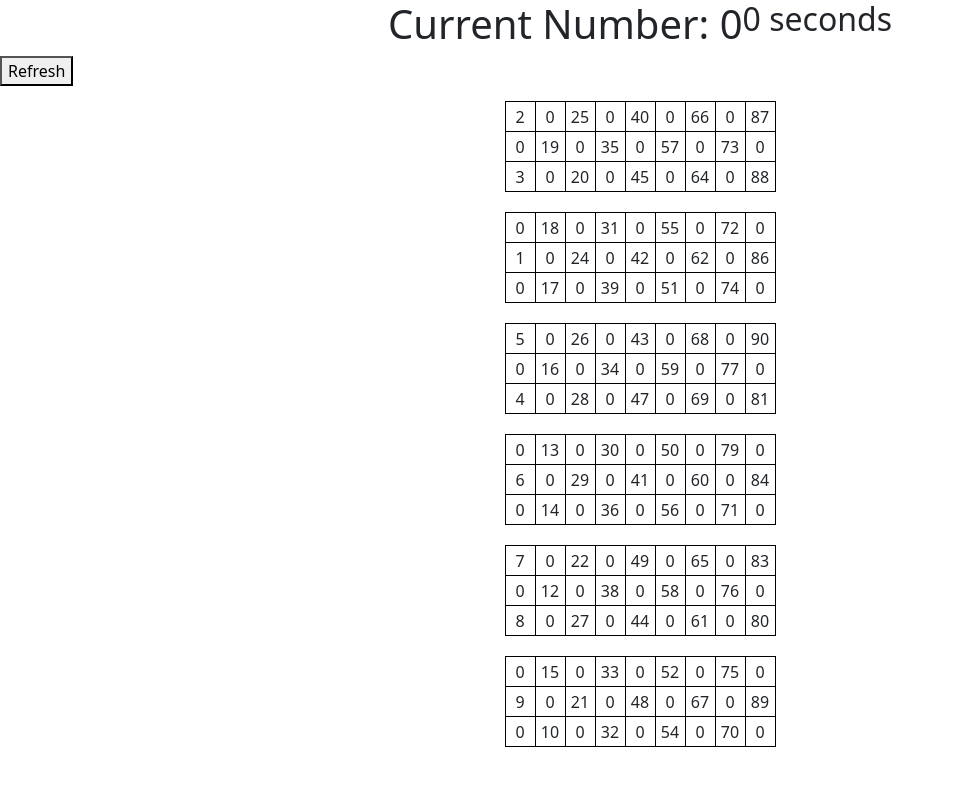
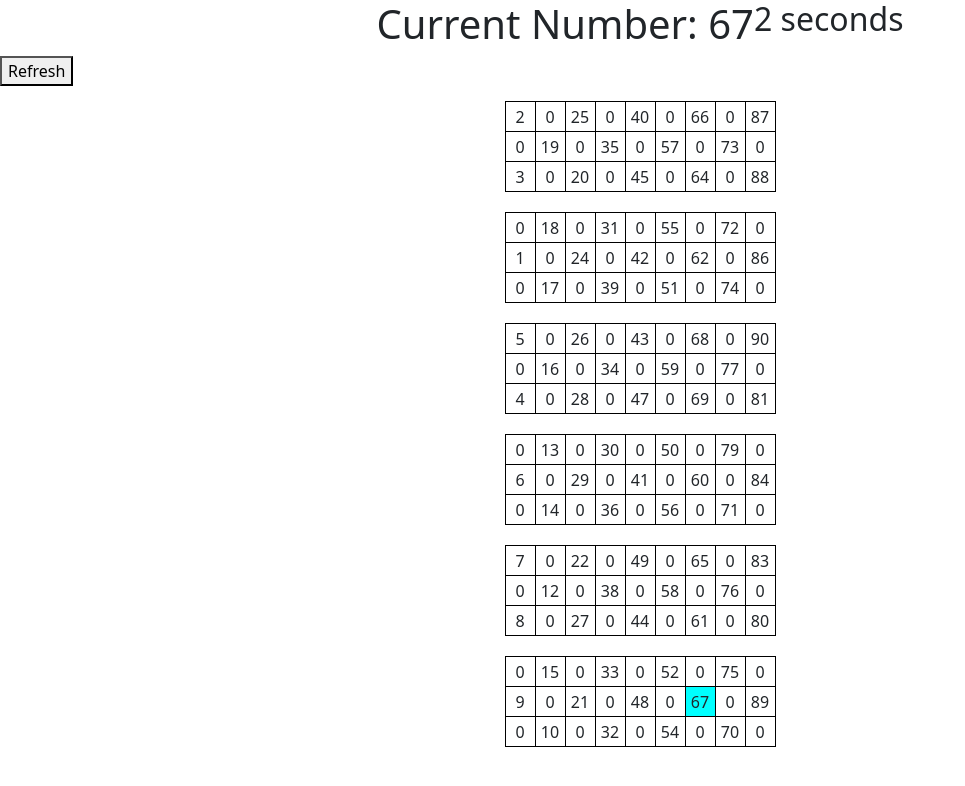
Before and after one commit to bibhu-padhy/ng-tambola, an Angular app: page / in a window 1280 px wide. Shown: the top 786 px of the page, without its empty margins (0-965 px from the left). Built offline with nearby package versions, Linux system fonts and the light colour scheme.

Commit message:
fine tune game service

```diff
--- a/src/app/app.component.html
+++ b/src/app/app.component.html
@@ -9,7 +9,7 @@
 >
   <table>
     <tr *ngFor="let row of ticket; let rowIndex = index">
-      <td *ngFor="let r of row; let numberIndex = index">
+      <td *ngFor="let r of row; let numberIndex = index" [ngStyle]="{'background-color': r.selected ? 'cyan' : 'white' }">
         {{ r.number }}
       </td>
     </tr>
--- a/src/app/app.component.ts
+++ b/src/app/app.component.ts
@@ -2,7 +2,7 @@ import { Component } from '@angular/core';
 import { Subscription, interval } from 'rxjs';
 import { RandomNumberService } from './services/random-number.service';
 import { PlayerTicket, TicketService } from './ticket.service';
-import { BoardNumber, Cell, GameBoardService } from './game-board.service';
+import { GameBoardService } from './game-board.service';
 @Component({
   selector: 'app-root',
   templateUrl: './app.component.html',
@@ -12,12 +12,11 @@ export class AppComponent {
   boardNumbers = this.gameBoardService.generateBoardNumbers();
   tickets: PlayerTicket = [];
   currentNumber: number = 0;
-  countdown = 5; // Countdown from 30 seconds
+  countdown = 3; // Countdown from 30 seconds
   private subscription: Subscription | undefined;
 
   constructor(
     private randomNumberService: RandomNumberService,
-    private ticketService: TicketService,
     private gameBoardService: GameBoardService
   ) {}
 
@@ -26,7 +25,7 @@ export class AppComponent {
       if (this.countdown > 0) {
         this.countdown--;
       } else {
-        this.countdown = 5; // Reset countdown
+        this.countdown = 3; // Reset countdown
         this.currentNumber = this.randomNumberService.getNextNumber();
         this.gameBoardService.selectNumber(this.currentNumber);
       }
--- a/src/app/game-board.service.ts
+++ b/src/app/game-board.service.ts
@@ -1,9 +1,5 @@
 import { Injectable } from '@angular/core';
 import { BehaviorSubject, Observable } from 'rxjs';
-export interface BoardNumber {
-  number: number;
-  called: boolean;
-}
 
 export interface Cell {
   number: number;
@@ -16,82 +12,70 @@ export interface Cell {
 export class GameBoardService {
   private readonly BOARD_SIZE = 9;
   private readonly COLUMN_SIZE = 18;
-  private readonly TICKER_SIZE = 3;
+  private readonly TICKET_SIZE = 3;
 
-  private boardNumbers = new BehaviorSubject([] as Cell[][][]);
+  private boardNumbers = new BehaviorSubject<Cell[][][]>([]);
 
   generateBoardNumbers(): Observable<Cell[][][]> {
     return this.boardNumbers.asObservable();
   }
 
   generateBoard() {
-    const boardNumbers: number[][] = this.generateBoardNumbersColumns();
+    const boardNumbers: Cell[][] = this.generateBoardNumbersColumns();
     const ticketBoard: Cell[][][] = [];
 
-    for (let i = 0; i < boardNumbers[0].length; i += this.TICKER_SIZE) {
+    for (let i = 0; i < this.COLUMN_SIZE; i += this.TICKET_SIZE) {
       const ticketGroup: Cell[][] = [];
 
-      for (let j = 0; j < this.TICKER_SIZE; j++) {
-        const ticket = boardNumbers
-          .map((column) => ({ number: column[i + j], selected: false }))
-          .flat();
+      for (let j = 0; j < this.TICKET_SIZE; j++) {
+        const ticket = boardNumbers.map(column => column[i + j]);
         ticketGroup.push(ticket);
       }
-      console.log(ticketGroup);
 
       ticketBoard.push(ticketGroup);
     }
+    console.log(ticketBoard);
+
     this.boardNumbers.next(ticketBoard);
   }
 
   selectNumber(number: number): void {
     const currentBoard = this.boardNumbers.value;
-    console.log(number);
 
-    // Loop through tickets and set 'selected' property for the matching number
-    for (const ticketGroup of currentBoard) {
-      for (const ticket of ticketGroup) {
-        const matchingNumber = ticket.find((cell) => {
-          // console.log(cell);
+    currentBoard.forEach(ticketGroup => {
+      ticketGroup.forEach(ticket => {
+        const matchingCell = ticket.find(cell => cell.number === number);
+        if (matchingCell) {
+          matchingCell.selected = true;
+        }
+      });
+    });
 
-          return cell.number === number
-        });
-
-        if (matchingNumber) {
-          matchingNumber.selected = true;
-        }
-        console.log(matchingNumber);
-      }
-    }
     console.log(currentBoard);
 
-    // Update the BehaviorSubject with the modified board
+
     this.boardNumbers.next(currentBoard);
   }
 
-  private generateBoardNumbersColumns(): number[][] {
-    const boardNumbers: any[][] = [];
+  private generateBoardNumbersColumns(): Cell[][] {
+    const boardNumbers: Cell[][] = Array.from({ length: this.BOARD_SIZE }, () => []);
+
     for (let columnIndex = 0; columnIndex < this.BOARD_SIZE; columnIndex++) {
-      const column = Array.from({ length: this.COLUMN_SIZE }, () =>
-        Array(1).fill(0)
-      );
       const columnNumbers = this.shuffleArray(this.range(columnIndex));
+      const column: Cell[] = Array.from({ length: this.COLUMN_SIZE }, (_, i) => ({
+        number: i % 2 === columnIndex % 2 ? columnNumbers.shift() ?? 0 : 0,
+        selected: false
+      }));
 
-      for (let j = 0; j < this.COLUMN_SIZE; j++) {
-        const isEvenColumn = columnIndex % 2 === 0;
-        const isEvenIndex = j % 2 === 0;
+      boardNumbers[columnIndex] = column;
+    }
 
-        if ((isEvenColumn && isEvenIndex) || (!isEvenColumn && !isEvenIndex)) {
-          column[j][0] = columnNumbers.shift();
-        }
-      }
-
-      boardNumbers.push(column);
-    }
     return boardNumbers;
   }
 
-  // Other methods remain unchanged...
+
+
+
 
   private range(index: number): number[] {
     const ranges = [
```
